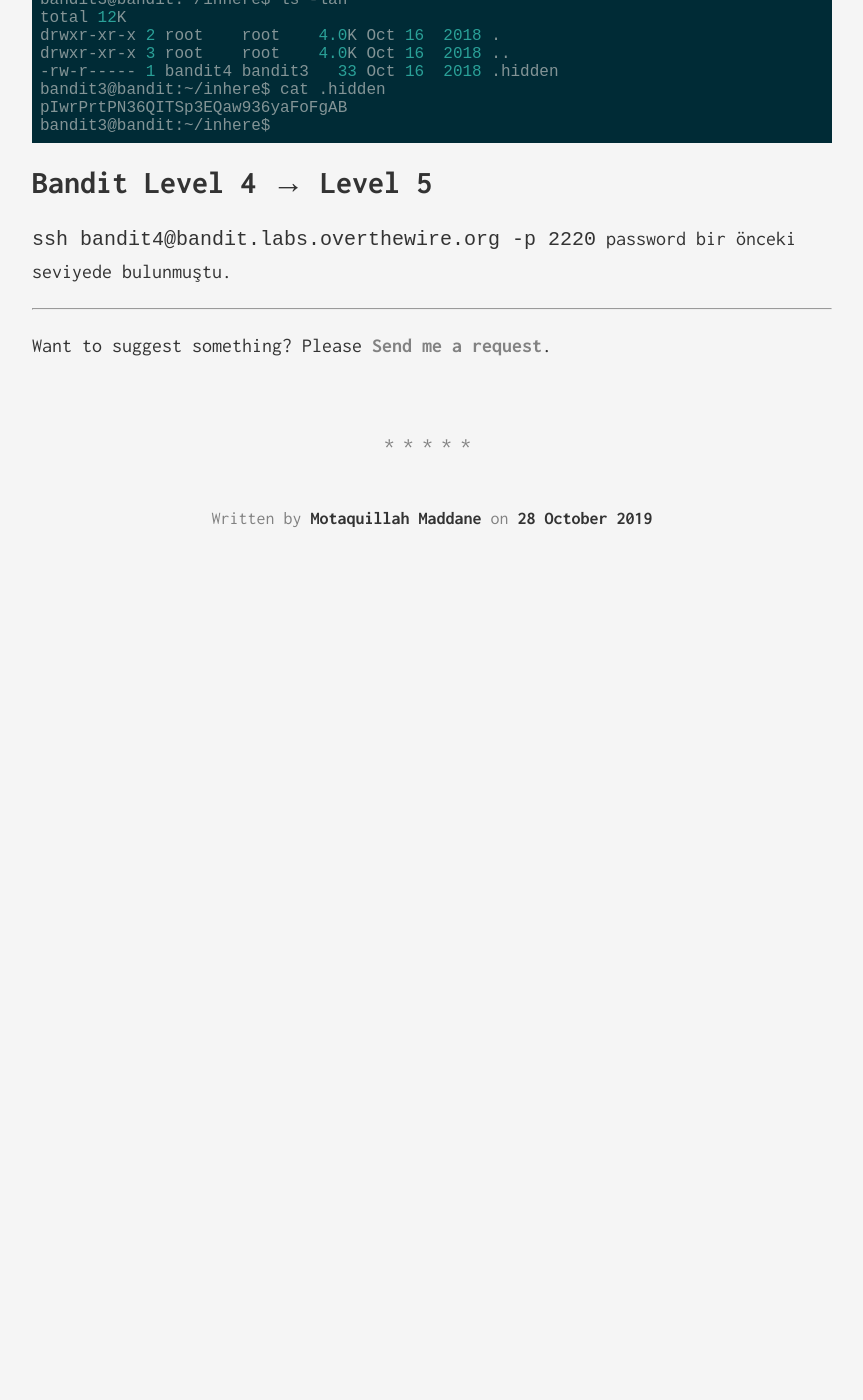
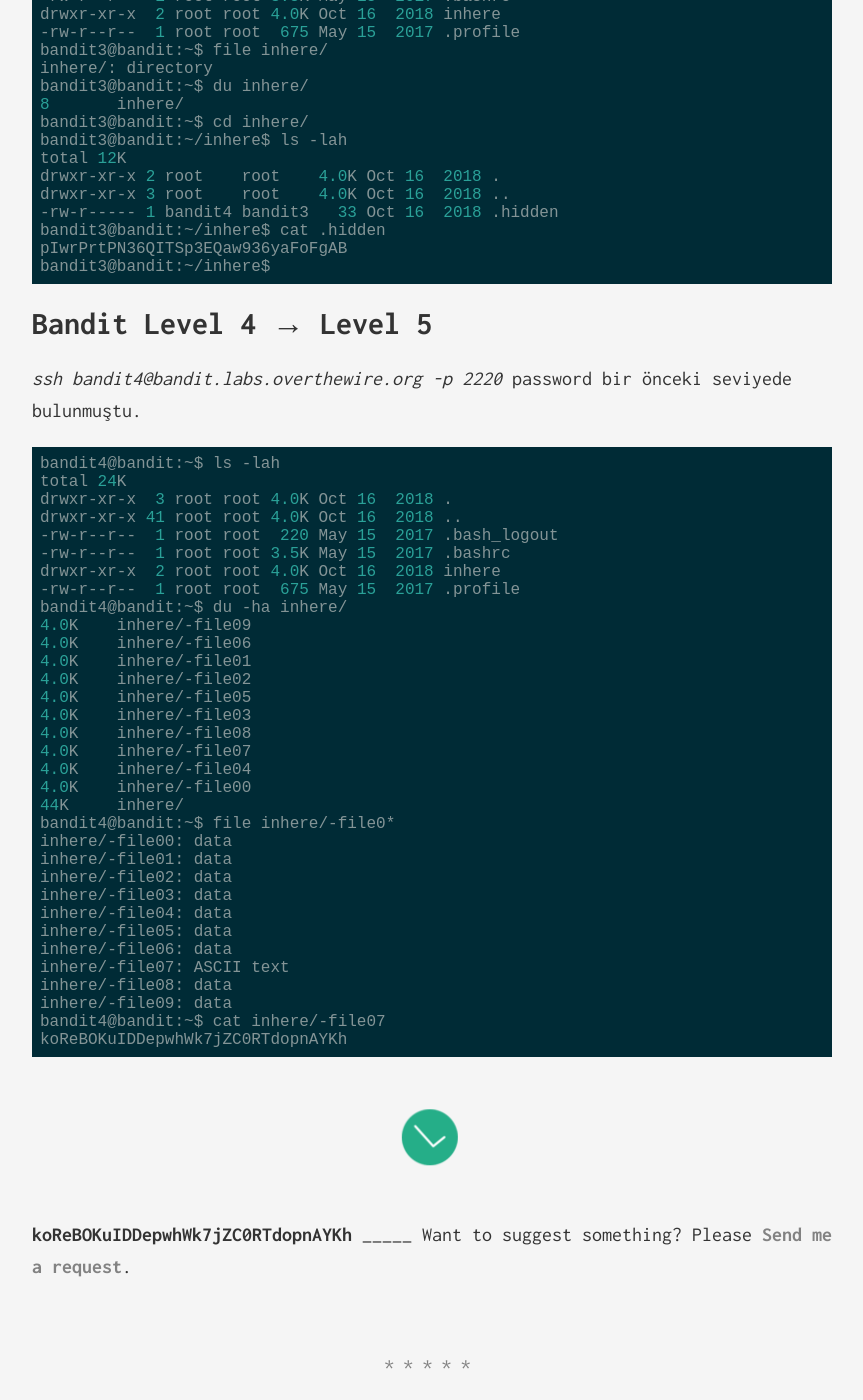
Before and after one commit to JohnGkmn/JohnGkmn.github.io, a Jekyll site: the page built from _posts/2019-10-29-bandit1-15.markdown, in a window 1280 px wide and 1400 px high, scrolled down 2324 px. Shown: the whole window, without its empty margins (208-1071 px from the left). Built offline with Jekyll 4.4.1, drawn with Linux system fonts in a browser that asks for light colours; before the commit the page ends 2954 px from its top, so only the background shows below that.

Commit message:
Update 2019-10-29-bandit1-15.markdown

`````diff
--- a/_posts/2019-10-29-bandit1-15.markdown
+++ b/_posts/2019-10-29-bandit1-15.markdown
@@ -72,6 +72,7 @@
 bandit2@bandit:~$ cat "spaces in this filename"
 UmHadQclWmgdLOKQ3YNgjWxGoRMb5luK
 ````
+![alt text](https://github.com/JohnGkmn/JohnGkmn.github.io/blob/master/css/smashicons.png "Sol Tik")
 
 Bandit Level 3 → Level 4
 ======
@@ -103,8 +104,42 @@
 
 Bandit Level 4 → Level 5
 ======
-``ssh bandit4@bandit.labs.overthewire.org -p 2220`` password bir önceki seviyede bulunmuştu.
-
-
+*ssh bandit4@bandit.labs.overthewire.org -p 2220* password bir önceki seviyede bulunmuştu.
+````terminal
+bandit4@bandit:~$ ls -lah
+total 24K
+drwxr-xr-x  3 root root 4.0K Oct 16  2018 .
+drwxr-xr-x 41 root root 4.0K Oct 16  2018 ..
+-rw-r--r--  1 root root  220 May 15  2017 .bash_logout
+-rw-r--r--  1 root root 3.5K May 15  2017 .bashrc
+drwxr-xr-x  2 root root 4.0K Oct 16  2018 inhere
+-rw-r--r--  1 root root  675 May 15  2017 .profile
+bandit4@bandit:~$ du -ha inhere/
+4.0K    inhere/-file09
+4.0K    inhere/-file06
+4.0K    inhere/-file01
+4.0K    inhere/-file02
+4.0K    inhere/-file05
+4.0K    inhere/-file03
+4.0K    inhere/-file08
+4.0K    inhere/-file07
+4.0K    inhere/-file04
+4.0K    inhere/-file00
+44K     inhere/
+bandit4@bandit:~$ file inhere/-file0*
+inhere/-file00: data
+inhere/-file01: data
+inhere/-file02: data
+inhere/-file03: data
+inhere/-file04: data
+inhere/-file05: data
+inhere/-file06: data
+inhere/-file07: ASCII text
+inhere/-file08: data
+inhere/-file09: data
+bandit4@bandit:~$ cat inhere/-file07
+koReBOKuIDDepwhWk7jZC0RTdopnAYKh
+````
+![alt text](https://github.com/JohnGkmn/JohnGkmn.github.io/blob/master/css/smashicons.png "Sol Tik") **koReBOKuIDDepwhWk7jZC0RTdopnAYKh**
 _____
 Want to suggest something? Please [Send me a request](https://github.com/JohnGkmn/JohnGkmn.github.io/issues/new).
`````
